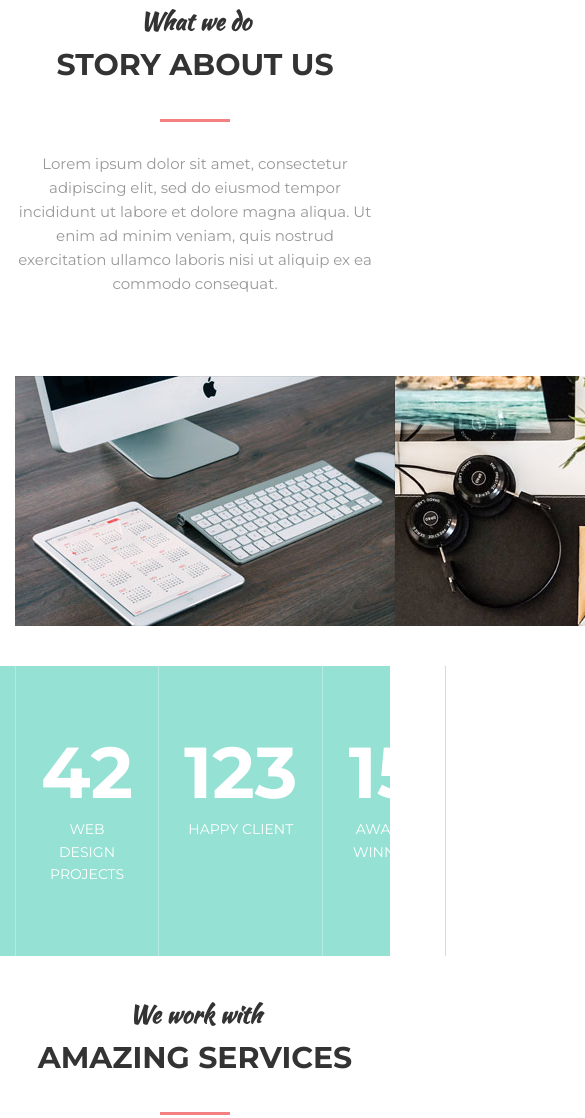
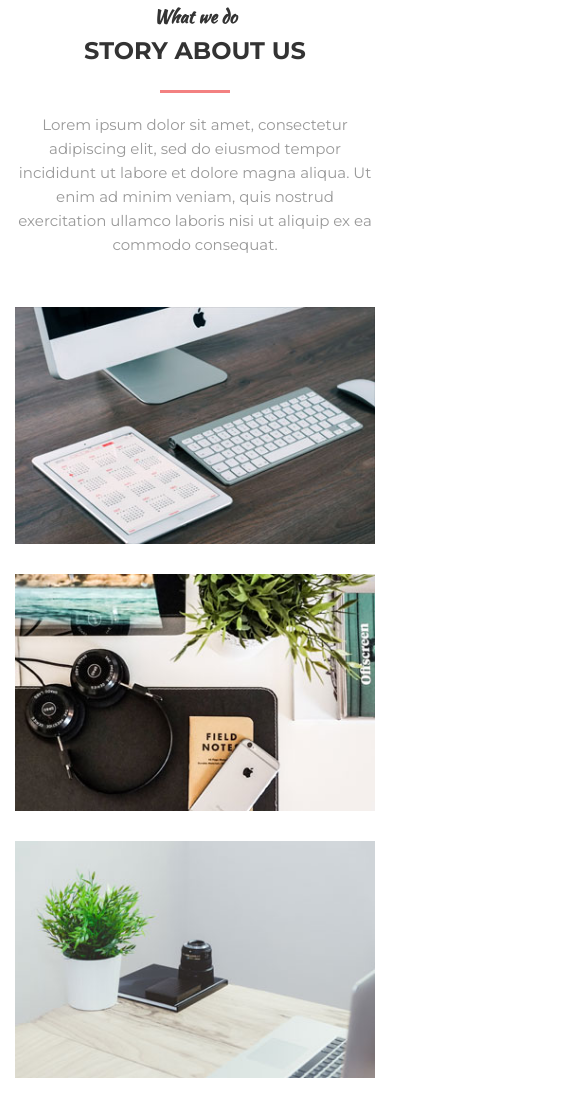
Before and after one commit to egorystuff/MOGO_web, a plain HTML site: page index.html in a window 390 px wide. Shown: the part 881-1999 px from the top of the page, 585 px wide, since content can reach past the window. Drawn offline with Linux system fonts and the light colour scheme.

Commit message:
New update
I created media queries for blocks 1-4

```diff
--- a/access/css/style.css
+++ b/access/css/style.css
@@ -290,13 +290,15 @@ hr {
 
 /* card */
 .card {
-  margin-top: 80px;
+  margin: 80px -15px;
   display: flex;
+  flex-wrap: wrap;
   justify-content: space-between;
 }
 
 .card_item {
-  width: 380px;
+  width: 33.3333%;
+  padding: 0 15px;
 }
 
 .card_inner {
@@ -324,6 +326,8 @@ hr {
 
 .card_img img {
   display: block;
+  max-width: 100%;
+  height: auto;
   transition: opacity 0.2s linear;
 }
 
@@ -371,6 +375,7 @@ hr {
 
 .stat {
   display: flex;
+  flex-wrap: wrap;
 }
 
 .stat_item {
@@ -402,13 +407,18 @@ hr {
 /* services */
 .sevices {
   display: flex;
+  flex-wrap: wrap;
 }
 
 .services_item {
-  flex: 1 1 0;
-  padding-left: 85px;
-  padding-right: 35px;
+  width: 33.3333%;
+  padding: 0 35px 40px 85px;
   position: relative;
+  margin-bottom: 40px;
+}
+
+.services_item--border {
+  border-bottom: 1px solid #e5e5e5;
 }
 
 .services_icon {
@@ -1101,6 +1111,34 @@ hr {
   .intro_title {
     font-size: 80px;
   }
+
+  /* statistics */
+  .stat {
+    justify-content: center;
+  }
+
+  .stat_item {
+    padding-top: 30px;
+    padding-bottom: 30px;
+    flex: none;
+    width: 33.3333%;
+
+    border: 0;
+  }
+
+  .stat_item:last-child {
+    border-right: 0;
+  }
+
+  /* sevices */
+  .services_item {
+    width: 50%;
+    padding-bottom: 0;
+  }
+
+  .services_item--border {
+    border-bottom: 0;
+  }
 }
 
 @media (max-width: 770px) {
@@ -1122,6 +1160,27 @@ hr {
   .slider_item.active::before {
     width: 50%;
   }
+
+  /* card */
+  .card {
+    justify-content: center;
+    margin-top: 50px;
+  }
+
+  .card_item {
+    width: 100%;
+    max-width: 410px;
+    margin-bottom: 30px;
+  }
+
+  .card_item:last-child {
+    margin-bottom: 0;
+  }
+
+  /* sevices */
+  .services_item {
+    width: 100%;
+  }
 }
 
 @media (max-width: 575px) {
@@ -1133,4 +1192,31 @@ hr {
   .intro_title {
     font-size: 40px;
   }
+
+  /* section */
+  .section_title {
+    font-size: 24px;
+  }
+
+  .section_suptitle {
+    font-size: 18px;
+  }
+
+  .section_title::after {
+    margin: 20px auto;
+  }
+
+  .section_header {
+    margin-bottom: 30px;
+  }
+
+  /* statistics */
+  .stat_item {
+    width: 100%;
+    border-bottom: 1px solid #b5eae0;
+  }
+
+  .stat_count {
+    font-size: 52px;
+  }
 } ;
--- a/index.html
+++ b/index.html
@@ -163,7 +163,7 @@
         </div>
 
         <div class="sevices">
-          <div class="services_item">
+          <div class="services_item services_item--border">
             <img
               class="services_icon"
               src="access/images/services/photography.png"
@@ -176,7 +176,7 @@
             </div>
           </div>
 
-          <div class="services_item">
+          <div class="services_item services_item--border">
             <img
               class="services_icon"
               src="access/images/services/web_disign.png"
@@ -189,7 +189,7 @@
             </div>
           </div>
 
-          <div class="services_item">
+          <div class="services_item services_item--border">
             <img
               class="services_icon"
               src="access/images/services/creativity.png"
@@ -201,11 +201,7 @@
               tempor.
             </div>
           </div>
-        </div>
 
-        <hr />
-
-        <div class="sevices">
           <div class="services_item">
             <img
               class="services_icon"
```
